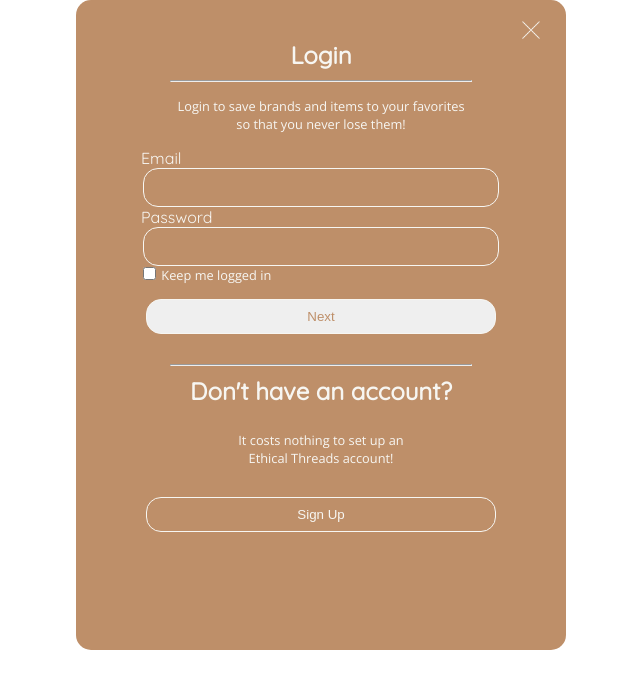
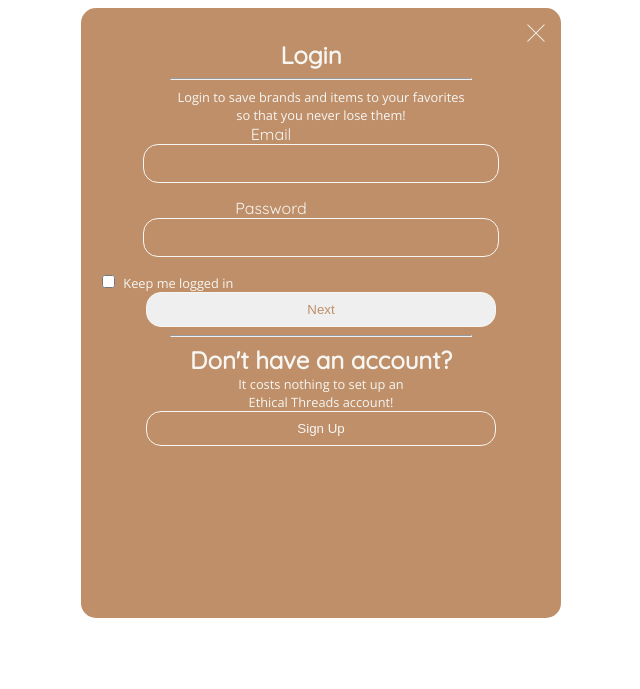
Before and after one commit to nayeonr/itp460-ethical-threads, a PHP site: page /login.html in a window 1280 px wide. Shown: the top 689 px of the page, without its empty margins (319-959 px from the left). Run offline with PHP 8.4, Linux system fonts and the light colour scheme.

Commit message:
login css

```diff
--- a/ft-login-N/login.css
+++ b/ft-login-N/login.css
@@ -3,35 +3,34 @@
 		* {
 			align-items: center;
 			color: #F7F6F2;
-			text-align: center;
-			margin: 0px auto;
 		}
 
 		#login-everything {
+			margin: 0px auto;
 			background-color: #BE8F69;
+			text-align: center;
 			font-family: "Open Sans", "Arial", sans-serif;
 			border-radius: 15px;
+			width: 450px;
+			height: 580px;
 			padding: 15px;
-			width: 460px;
-			height: 620px;
 		}
 
 		#login {
-			padding: 15px;
-		}
-
-		#signup {
-			padding: 15px;
+			padding-top: 17px;
 		}
 
 		p {
-			padding: 15px;
+			margin: 0;
+			padding: 0;
 			font-size: 0.8em;
 		}
 
-		h2 {
+		.login-headers {
 			padding: 10px;
 			font-family: "Quicksand", "Arial", sans-serif;
+			padding: 0;
+			margin: 0;
 		}
 
 		hr {
@@ -39,14 +38,13 @@
 		}
 
 		.response-headers {
-			text-align: left;
-			margin-left: 35px;
+			width: 350px;
 			font-family: "Quicksand", "Arial", sans-serif;
 		}
 
 		#keep-login {
 			text-align: left;
-			margin-left: 35px;
+			width: 350px;
 			font-size: 0.8em;
 		}
 
@@ -60,10 +58,10 @@
   			background-color: #BE8F69;
   			border: 1px solid #F7F6F2;
   			border-radius: 15px;
+  			margin-bottom: 15px;
 		}
 
 		button {
-			margin-top: 15px;
 			width: 350px;
 			height: 35px;
   			border: 1px solid #F7F6F2;
@@ -83,6 +81,7 @@
 			float: right;
 			margin-top: 5px;
 			margin-right: 10px;
+			margin: 0px auto;
 		}
 
 		#joinus {
```
